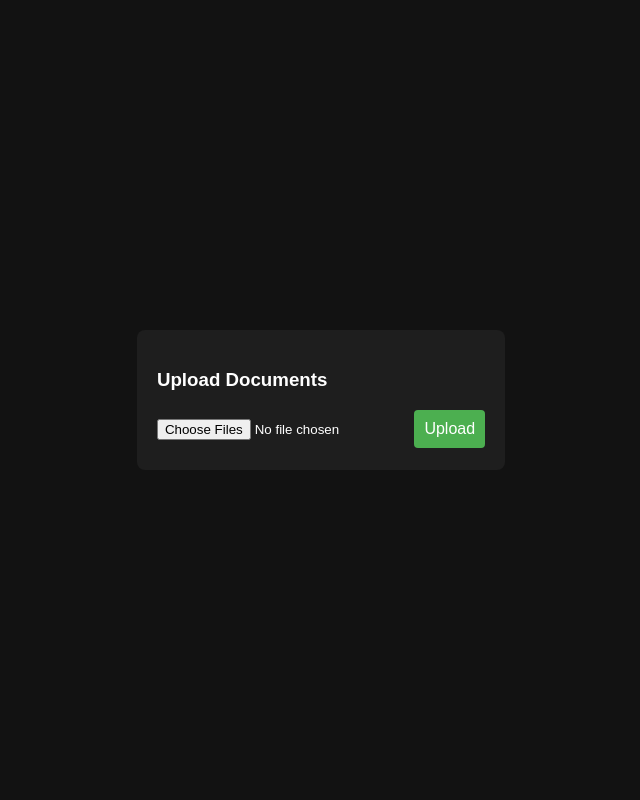
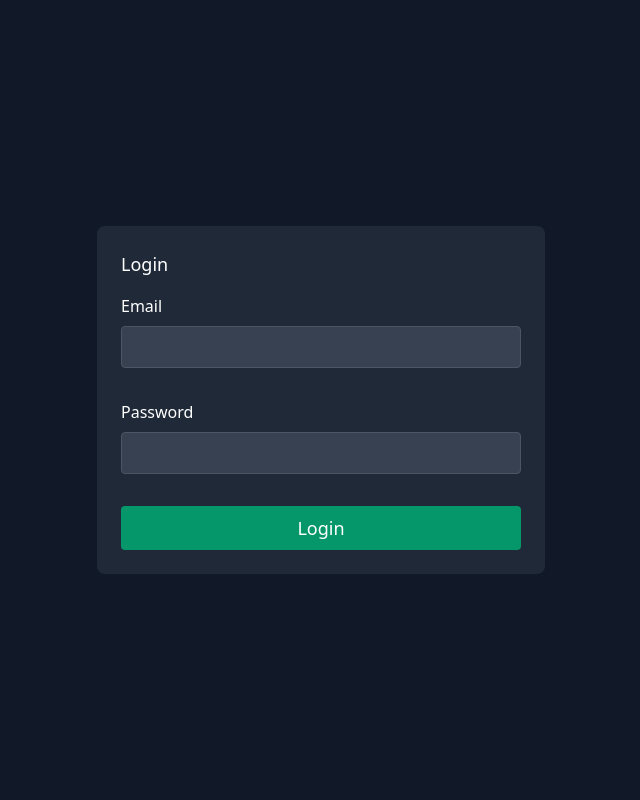
Before and after one commit to JashSureja/mvp-main, a Flask app: page / in a window 1280 px wide. Shown: the whole page, without its empty margins (319-959 px from the left). Run offline with Flask 3, Linux system fonts and the light colour scheme; parts of the project's set-up code (start-up, migrations or seed data) failed here and were passed over.

Commit message:
update postgre port and add login page

```diff
--- a/app/__init__.py
+++ b/app/__init__.py
@@ -7,7 +7,7 @@ from .routes import main
 def create_app(debug=False):
     app = Flask(__name__)
     from app.langchain_copy import LangChain
-
+    app.secret_key = os.getenv('SECRET_KEY')
     app.config["SQLALCHEMY_DATABASE_URI"] = os.getenv("DATABASE_URL")
     app.config['S3_BUCKET'] = os.getenv("S3_BUCKET_NAME")
     app.config['S3_KEY'] = os.getenv("AWS_ACCESS_KEY")
--- a/app/langchain_copy.py
+++ b/app/langchain_copy.py
@@ -90,9 +90,9 @@ class LangChain:
 
         pg_user = os.getenv("POSTGRE_USER_ID")
         pg_password = os.getenv("POSTGRE_PASSWORD")
-        pg_host = "localhost"
-        pg_port = "5432"
-        pg_dbname = "steinn_db"
+        pg_host = os.getenv("POSTGRE_HOST")
+        pg_port = os.getenv("POSTGRE_PORT")
+        pg_dbname = os.getenv("POSTGRE_DBNAME")
 
         self.db_params = {
             'dbname': pg_dbname,
--- a/app/routes.py
+++ b/app/routes.py
@@ -19,10 +19,25 @@ settings_params = {
     'existing_docs':[]
 }
 
-@main.route('/')
+@main.route("/")
+def home():
+    if 'logged_in' in session and session['logged_in']:
+        return render_template('upload.html')
+    return render_template('login.html')
+
+@main.route("/upload")
 def upload_page():
-    return render_template('upload.html')
+    if 'logged_in' in session and session['logged_in']:
+        return render_template('upload.html')
+    return redirect(url_for('home'))
 
+@main.route('/login', methods=['POST'])
+def login():
+    password = request.form['password']
+    if password == os.getenv('SESSION_PASSWORD'):
+        session['logged_in'] = True
+        return redirect(url_for('home'))
+    return render_template('login.html', error="Invalid password")
 
 @main.route('/index')
 def index():
--- /dev/null
+++ b/app/templates/login.html
@@ -0,0 +1,25 @@
+<!DOCTYPE html>
+<html lang="en">
+<head>
+    <meta charset="UTF-8">
+    <meta name="viewport" content="width=device-width, initial-scale=1.0">
+    <title>Login</title>
+    <link href="https://cdn.jsdelivr.net/npm/tailwindcss@2.2.19/dist/tailwind.min.css" rel="stylesheet">
+</head>
+<body class="bg-gray-900 text-white flex justify-center items-center h-screen m-0 p-0">
+    <div class="bg-gray-800 rounded-lg p-6 w-full max-w-md">
+        <h3 class="text-lg mb-4">Login</h3>
+        <form action="/login" method="POST" class="flex flex-col gap-4">
+            <div class="flex flex-col mb-4">
+                <label for="email" class="mb-2">Email</label>
+                <input type="email" id="email" name="email" class="p-2 bg-gray-700 rounded border border-gray-600 text-white" required>
+            </div>
+            <div class="flex flex-col mb-4">
+                <label for="password" class="mb-2">Password</label>
+                <input type="password" id="password" name="password" class="p-2 bg-gray-700 rounded border border-gray-600 text-white" required>
+            </div>
+            <button type="submit" class="py-2 bg-green-600 hover:bg-green-500 rounded text-white text-lg">Login</button>
+        </form>
+    </div>
+</body>
+</html>
--- a/app/templates/upload.html
+++ b/app/templates/upload.html
@@ -4,47 +4,14 @@
     <meta charset="UTF-8">
     <meta name="viewport" content="width=device-width, initial-scale=1.0">
     <title>Upload Documents</title>
-    <style>
-        body {
-            font-family: Arial, sans-serif;
-            background-color: #121212;
-            color: white;
-            margin: 0;
-            padding: 0;
-            display: flex;
-            justify-content: center;
-            align-items: center;
-            height: 100vh;
-        }
-        .container {
-            background-color: #1e1e1e;
-            border-radius: 8px;
-            padding: 20px;
-        }
-        input[type="file"] {
-            margin-bottom: 10px;
-            color: white;
-        }
-        button {
-            padding: 10px;
-            background-color: #4CAF50;
-            border: none;
-            border-radius: 4px;
-            color: white;
-            font-size: 16px;
-            cursor: pointer;
-        }
-        button:hover {
-            background-color: #45a049;
-        }
-    </style>
+    <link href="https://cdn.jsdelivr.net/npm/tailwindcss@2.2.19/dist/tailwind.min.css" rel="stylesheet">
 </head>
-<body>
-    <div class="container">
-        <h3>Upload Documents</h3>
-        <form action="/upload" method="POST" enctype="multipart/form-data">
-            <input type="file" name="documents" multiple>
-            <button type="submit">Upload</button>
+<body class="bg-gray-900 text-white flex justify-center items-center h-screen m-0 p-0">
+    <div class="bg-gray-800 rounded-lg p-6">
+        <h3 class="text-lg mb-4">Upload Documents</h3>
+        <form action="/upload" method="POST" enctype="multipart/form-data" class="flex flex-col gap-4">
+            <input type="file" name="documents" multiple class="mb-4 text-white file:bg-gray-700 file:border-none file:rounded file:text-white file:cursor-pointer">
+            <button type="submit" class="py-2 bg-green-600 hover:bg-green-500 rounded text-white text-lg">Upload</button>
         </form>
     </div>
 </body>
```
